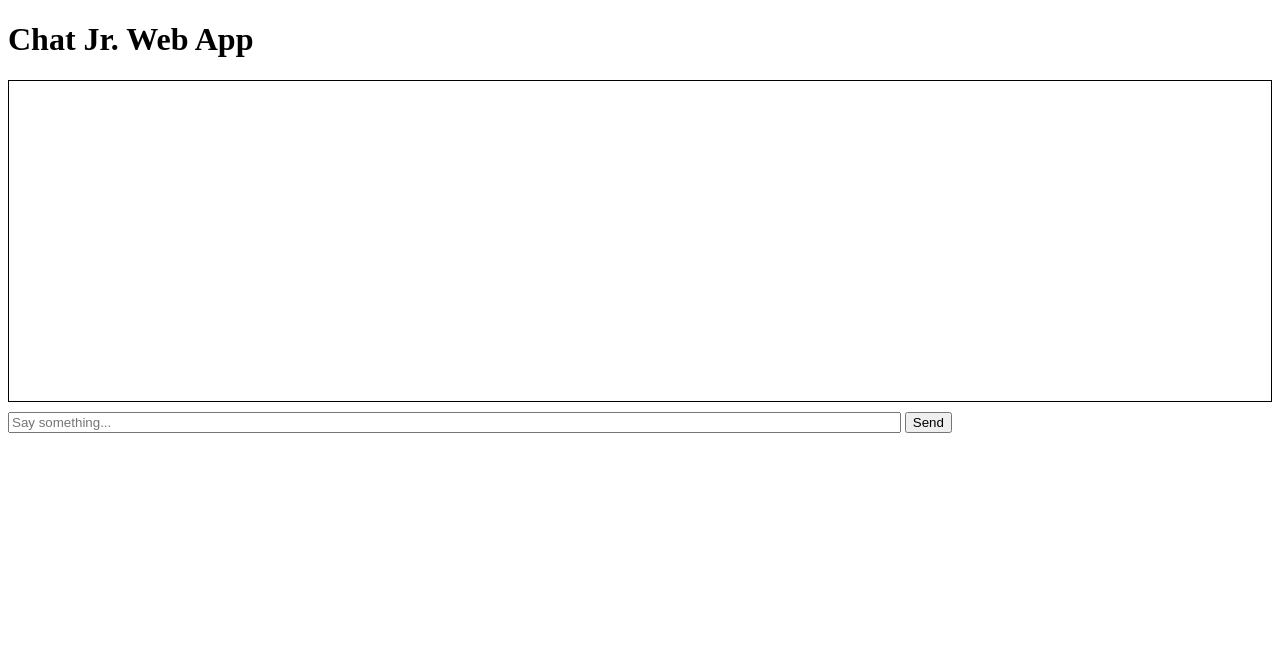
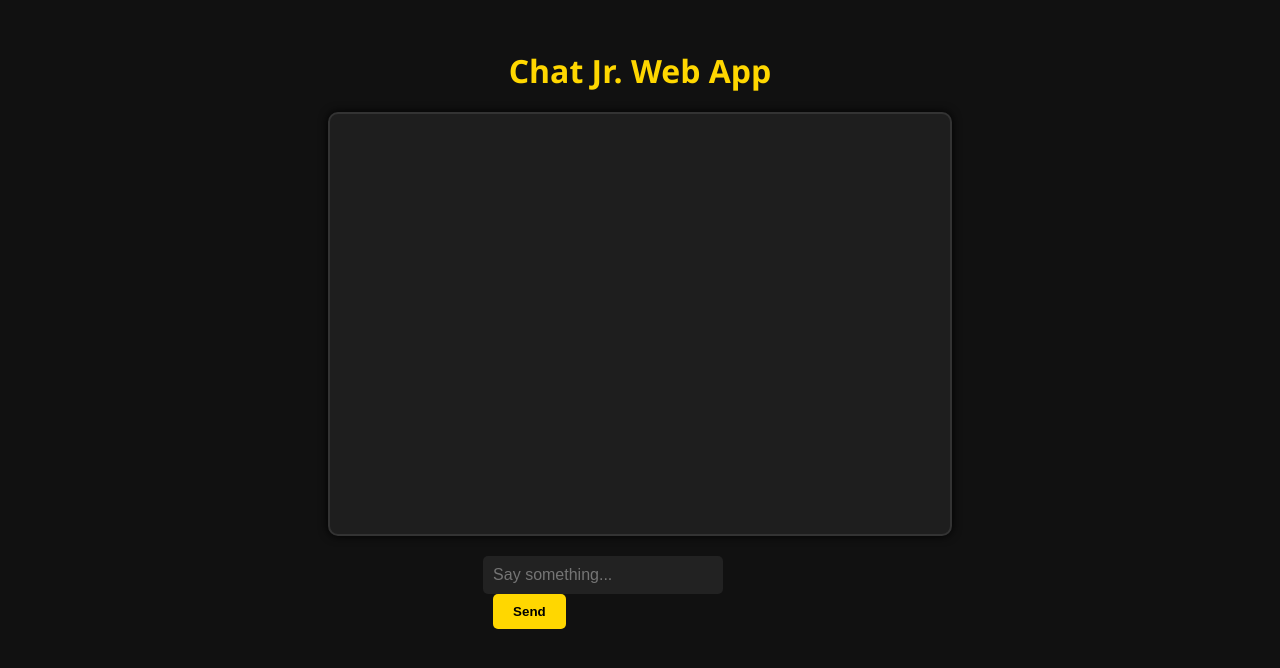
Before and after one commit to willtripl/chatjr_render, a Flask app: page / in a window 1280 px wide. Shown: the top 668 px of the page. Run offline with Flask 3, Linux system fonts and the light colour scheme.

Commit message:
Update index.html

```diff
--- a/templates/index.html
+++ b/templates/index.html
@@ -1,16 +1,82 @@
 <!DOCTYPE html>
 <html lang="en">
 <head>
-  <meta charset="UTF-8">
+  <meta charset="UTF-8" />
+  <meta name="viewport" content="width=device-width, initial-scale=1.0" />
   <title>Chat Jr.</title>
+  <style>
+    body {
+      background-color: #111;
+      color: #eee;
+      font-family: 'Segoe UI', Tahoma, Geneva, Verdana, sans-serif;
+      display: flex;
+      flex-direction: column;
+      align-items: center;
+      padding: 20px;
+    }
+
+    h1 {
+      font-size: 2em;
+      margin-bottom: 20px;
+      color: #FFD700;
+    }
+
+    #chatbox {
+      width: 100%;
+      max-width: 600px;
+      height: 400px;
+      border: 2px solid #333;
+      background-color: #1e1e1e;
+      padding: 10px;
+      overflow-y: auto;
+      border-radius: 10px;
+      box-shadow: 0 0 10px #000;
+      margin-bottom: 20px;
+    }
+
+    input[type="text"] {
+      width: 70%;
+      padding: 10px;
+      border-radius: 5px;
+      border: none;
+      outline: none;
+      background-color: #222;
+      color: #fff;
+      font-size: 1em;
+    }
+
+    button {
+      padding: 10px 20px;
+      margin-left: 10px;
+      border: none;
+      border-radius: 5px;
+      background-color: #FFD700;
+      color: #000;
+      font-weight: bold;
+      cursor: pointer;
+    }
+
+    button:hover {
+      background-color: #ffa500;
+    }
+
+    .message {
+      margin: 10px 0;
+      line-height: 1.4;
+    }
+
+    .message strong {
+      color: #00ffff;
+    }
+  </style>
 </head>
 <body>
   <h1>Chat Jr. Web App</h1>
-  <div id="chatbox" style="height:300px; overflow-y:auto; border:1px solid black; margin-bottom:10px; padding:10px;">
+  <div id="chatbox"></div>
+  <div>
+    <input type="text" id="messageInput" placeholder="Say something..." />
+    <button onclick="sendMessage()">Send</button>
   </div>
-  <input type="text" id="messageInput" placeholder="Say something..." style="width:70%;">
-  <button onclick="sendMessage()">Send</button>
-
   <script src="/static/script.js"></script>
 </body>
 </html>
```
